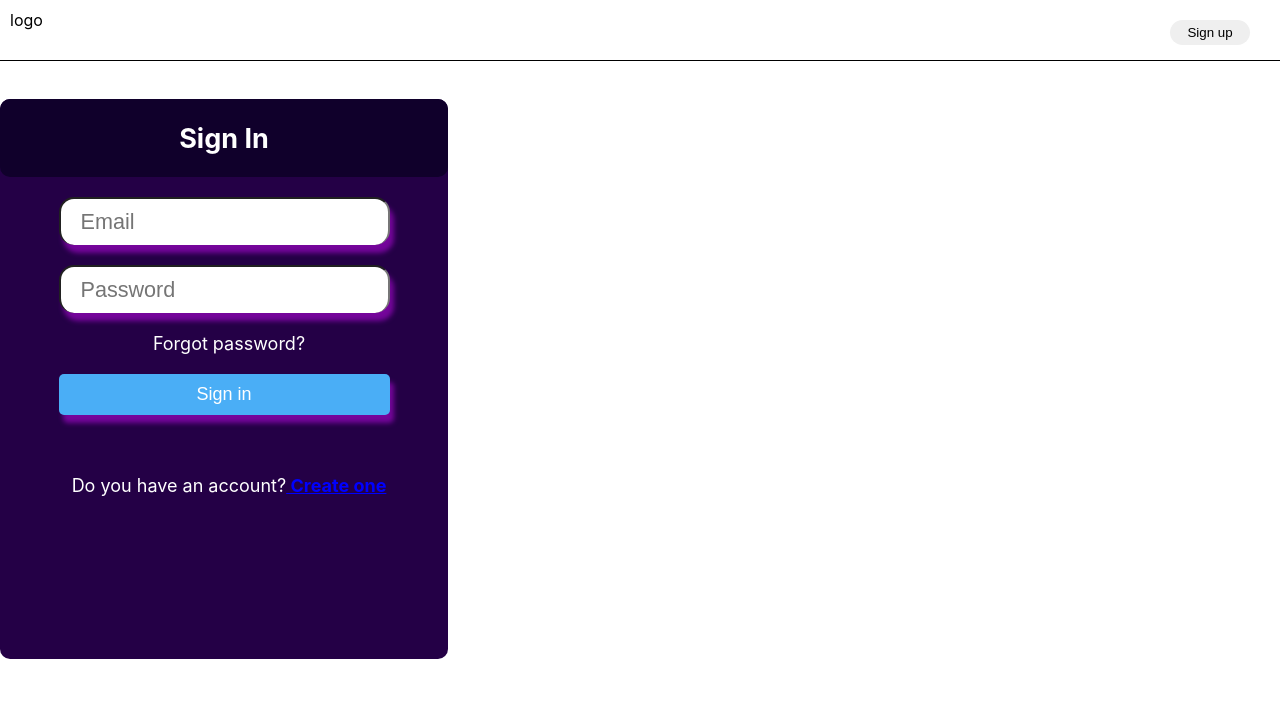
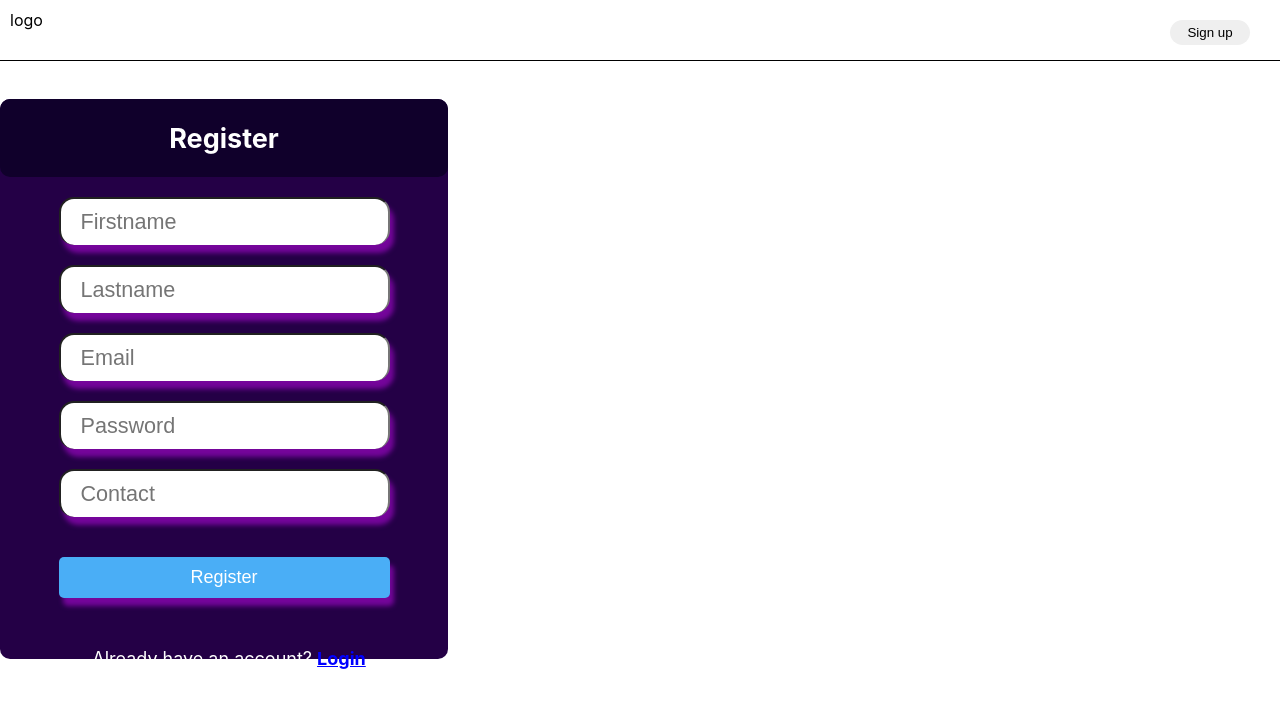
Before and after one commit to Anjali-Singh02/upgrad-eshop, a React (Create React App) app: page / in a window 1280 px wide. Shown: the top 708 px of the page. Built offline with nearby package versions, Linux system fonts and the light colour scheme.

Commit message:
changed route

```diff
--- a/src/App.js
+++ b/src/App.js
@@ -8,8 +8,8 @@ const App = () => {
 		<>
 			<div>
 				<Routes>
-					<Route path="/" element={<LoginForm />} />
-					<Route path="/signup" element={<SignupForm />} />
+					<Route path="/" element={<SignupForm />} />
+					<Route path="/login" element={<LoginForm />} />
 				</Routes>
 			</div>
 		</>
```
